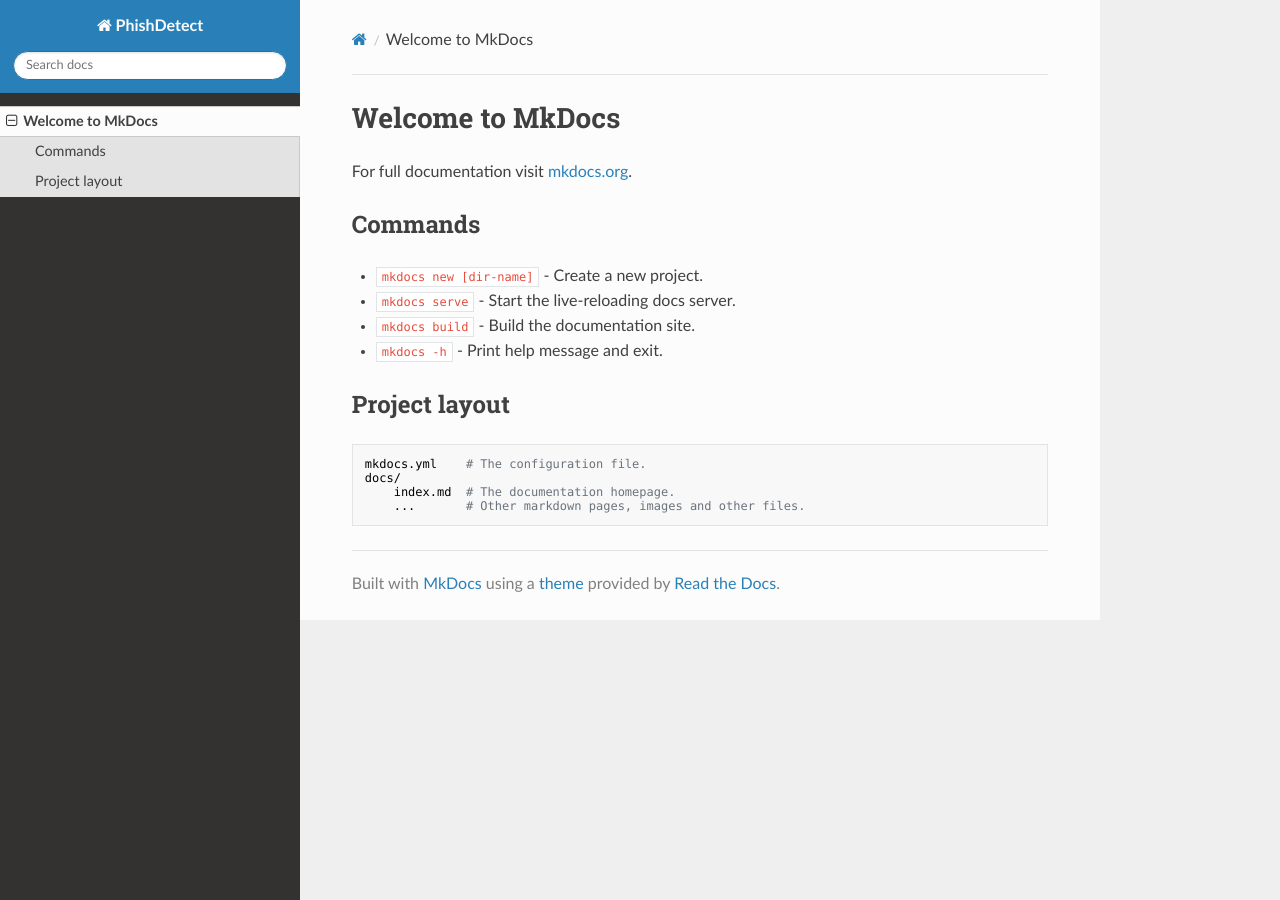
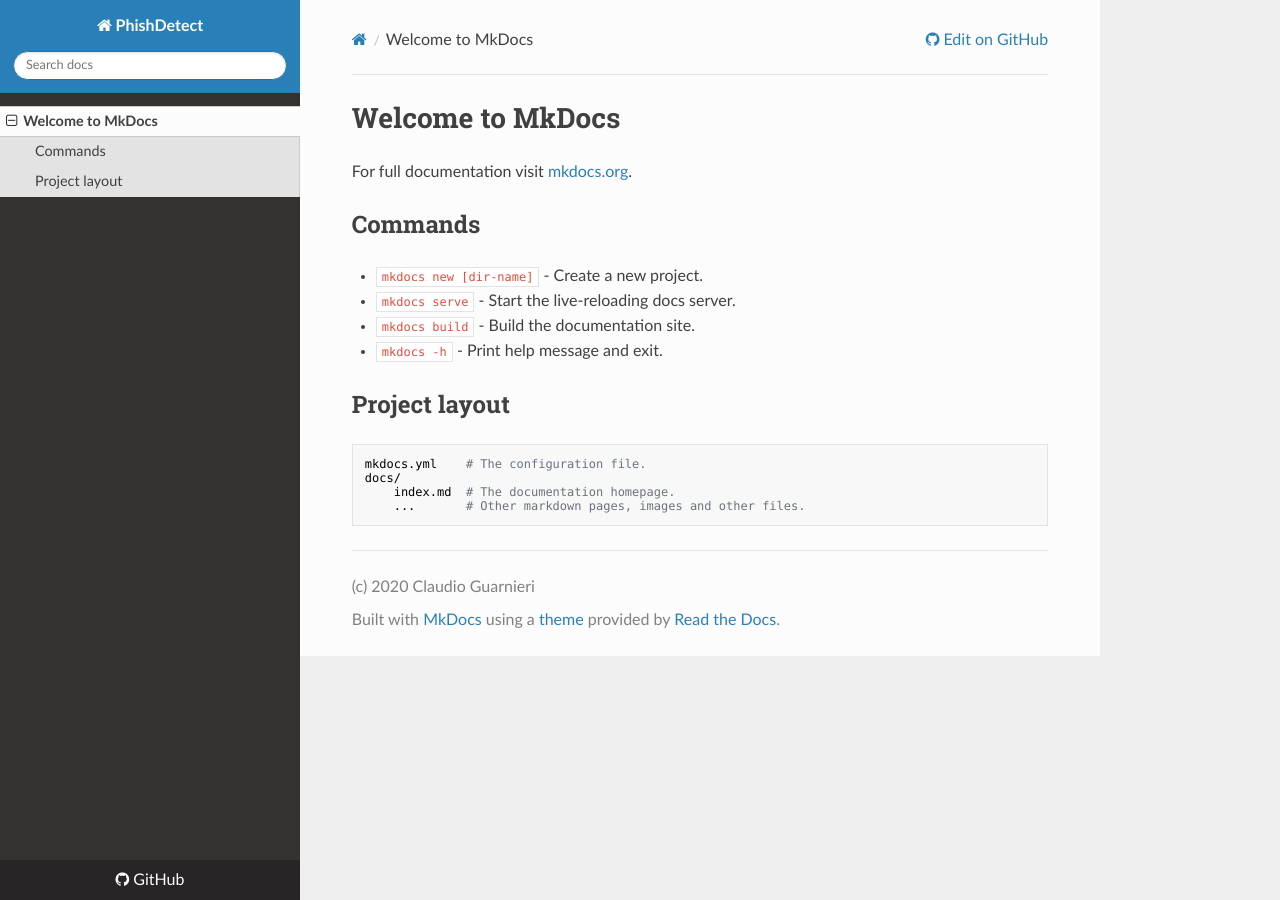
Before and after one commit to phishdetect/phishdetect.github.io, an MkDocs documentation site: the page built from docs/index.md, in a window 1280 px wide. Built offline with MkDocs 1.6.1, drawn with Linux system fonts in a browser that asks for light colours; nearby versions of some CDN libraries.

Commit message:
Update docs

```diff
--- a/mkdocs.yml
+++ b/mkdocs.yml
@@ -1,2 +1,6 @@
 site_name: PhishDetect
+repo_url: https://github.com/phishdetect/phishdetect.github.io
+edit_uri: edit/main/docs/
+copyright: (c) 2020 Claudio Guarnieri
+site_description: PhishDetect documentation for administrators
 theme: readthedocs
```
